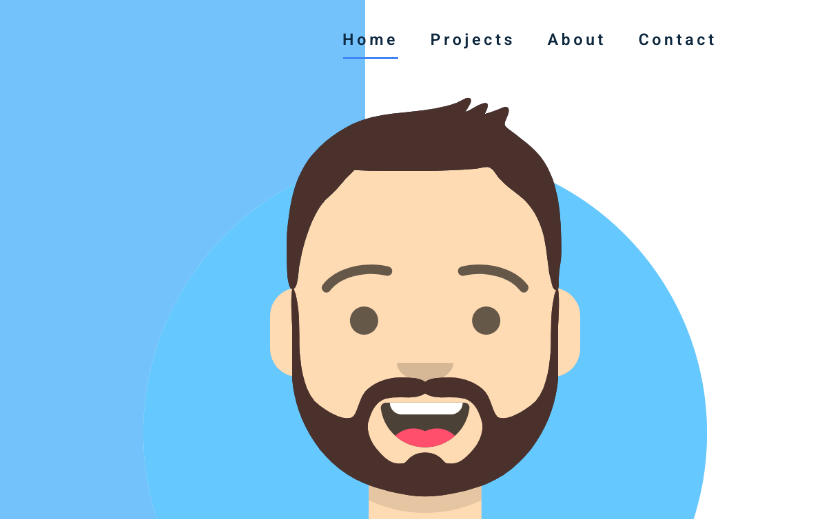
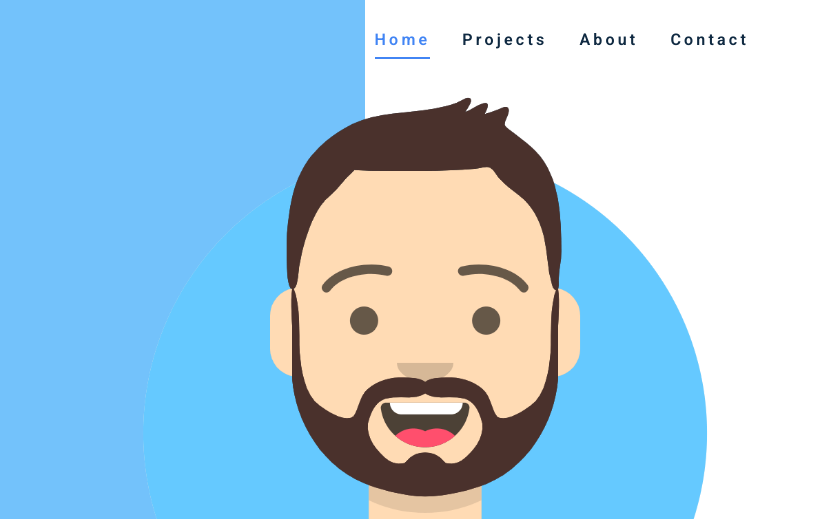
Before and after one commit to RickSanchez7/portfolio-gatsy, a Gatsby site: page / in a window 1280 px wide. Shown: the top 519 px of the page, 467-1280 px from the left. Built offline with nearby package versions, Linux system fonts and the light colour scheme; Gatsby itself is replaced by a stand-in of ours.

Commit message:
fix layout shift

```diff
--- a/src/components/RootLayout.jsx
+++ b/src/components/RootLayout.jsx
@@ -9,6 +9,8 @@
           name="viewport"
           content="minimum-scale=1, initial-scale=1, width=device-width, shrink-to-fit=no"
         />
+        <link rel="preconnect" href="https://fonts.googleapis.com" />
+        <link rel="preconnect" href="https://fonts.gstatic.com" crossorigin />
         <link
           rel="preload"
           href="https://fonts.googleapis.com/css?family=Roboto:300,400,500,600&display=swap"
--- a/src/constants/links.js
+++ b/src/constants/links.js
@@ -33,6 +33,7 @@
   return (
     <li key={link.id}>
       <AniLink
+        className="link"
         fade
         activeClassName="active"
         aria-label={link.label}
--- a/src/css/main.css
+++ b/src/css/main.css
@@ -252,28 +252,26 @@
 .nav-links {
   display: flex;
   justify-content: flex-end;
+  gap: 2rem;
 }
-.nav-links li {
-  margin-right: 2rem;
-}
-.nav-links a {
+
+.link {
   text-transform: capitalize;
   color: var(--clr-grey-1);
   font-weight: bold;
   letter-spacing: var(--spacing);
-  transition: var(--transition);
+  transition: color 0.3s, box-shadow 0.3s;
+  transition-timing-function: linear;
   padding: 0.5rem 0;
 }
+
 .active,
-.active a:active,
-.nav-links a:hover {
+.active link:active,
+.link:hover {
   color: var(--clr-primary-1);
   box-shadow: 0px 2px var(--clr-primary-1);
 }
-/* .active {
-  color: var(--clr-primary-1);
-  box-shadow: 0px 2px var(--clr-primary-1);
-} */
+
 .btn-nav {
   display: none;
   background: transparent;
@@ -328,15 +326,15 @@
     top: 0.5rem;
   }
 
-  .btn-nav .nav-open {
+  .nav-open {
     background-color: transparent;
   }
-  .btn-nav .nav-open::before {
+  .nav-open::before {
     top: 0;
     transform: rotate(135deg);
     background-color: var(--clr-primary-3);
   }
-  .btn-nav .nav-open::after {
+  .nav-open::after {
     top: 0;
     transform: rotate(-135deg);
     background-color: var(--clr-primary-3);
@@ -438,9 +436,6 @@
   }
   .hero::before {
     position: unset;
-  }
-  .hero-info {
-    margin-bottom: 8rem;
   }
 }
 
```
